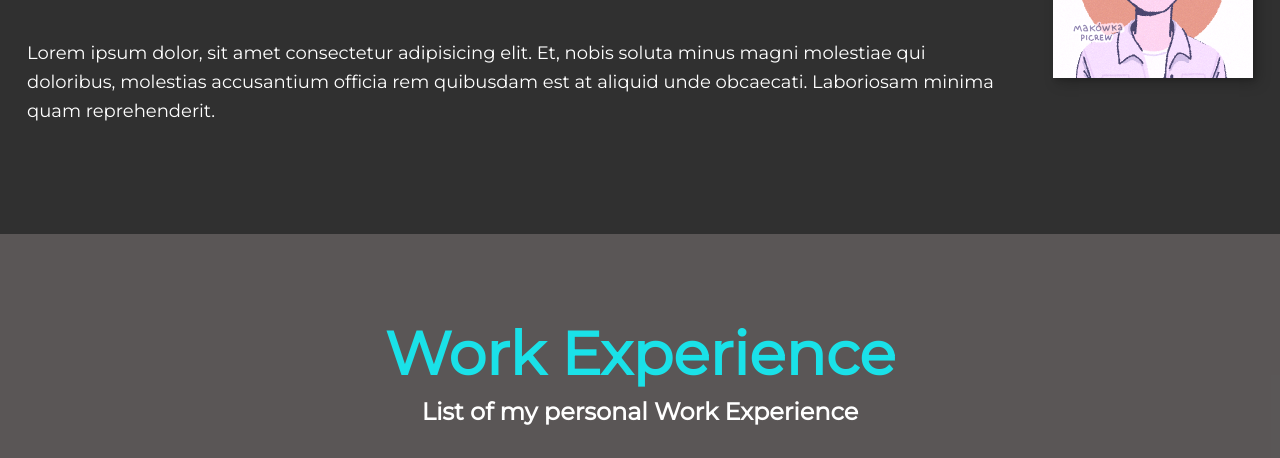
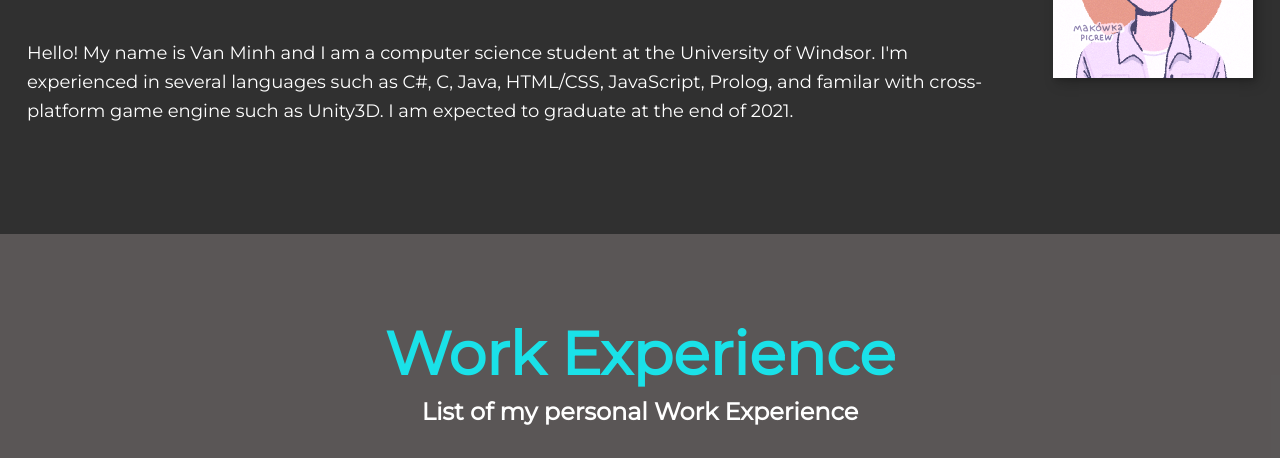
Before and after one commit to VanMinhNgai/Myweb, a plain HTML site: page index.html in a window 1280 px wide. Shown: the part 642-1100 px from the top of the page. Drawn offline with nearby package versions, Linux system fonts and the light colour scheme.

Commit message:
Update index.html
Add Bio!

```diff
--- a/index.html
+++ b/index.html
@@ -47,7 +47,9 @@
             <h2 class="section_title section_title--about">Who I am</h2>
             <p class="section_sub section_sub--about">I'm a graduate student from University of Windsor</p>
             <div class="about-me_body">
-                <p class="about-me-bio">Lorem ipsum dolor, sit amet consectetur adipisicing elit. Et, nobis soluta minus magni molestiae qui doloribus, molestias accusantium officia rem quibusdam est at aliquid unde obcaecati. Laboriosam minima quam reprehenderit.</p>
+                <p class="about-me-bio">Hello!
+My name is Van Minh and I am a computer science student at the University of Windsor. I'm experienced in several languages such as C#, C, Java, HTML/CSS, JavaScript, Prolog, and familar with cross-platform game engine such as Unity3D.
+I am expected to graduate at the end of 2021.</p>
             </div>
             <img src="img/57197455.png" alt="My Portfolio picture" class="aboutme_img">
         </section>
```
